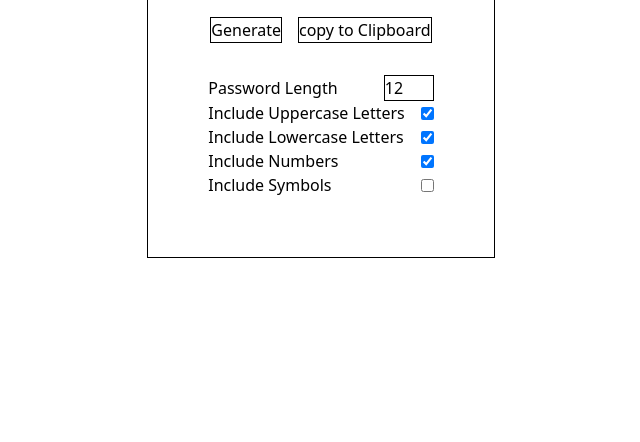
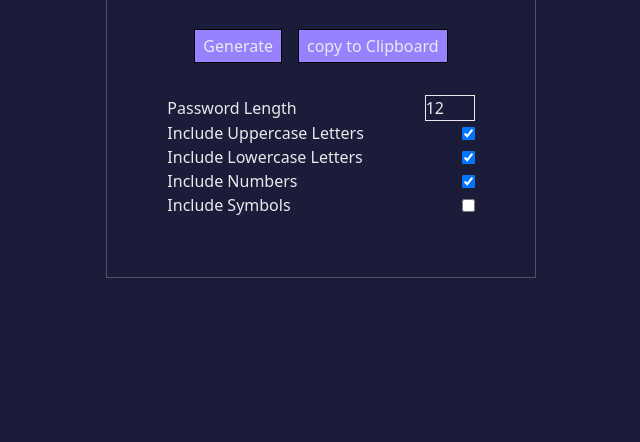
Before and after one commit to abhi21996/passwordGeneratorProject, a plain HTML site: page index.html in a window 1280 px wide. Shown: the part 358-800 px from the top of the page, without its empty margins (319-959 px from the left). Drawn offline with nearby package versions, Linux system fonts and the light colour scheme.

Commit message:
updated UI

```diff
--- a/index.html
+++ b/index.html
@@ -7,34 +7,34 @@
     <script src="./index.js"> </script>
     <title>Document</title>
 </head>
-<body class="flex justify-center items-center">
+<body class="flex justify-center items-center bg-[#1b1b3a]">
 
-    <div class="container flex flex-col justify-center items-center border border-black gap-8 mt-[200px] p-[60px] size-fit">
-        <h1>Password Generator</h1>
-        <input id="password-display" class="border border-black w-[220px]" readonly placeholder="click on Generate Button" />
+    <div class="container flex flex-col justify-center items-center border border-[#525262] gap-8 mt-[200px] p-[60px] size-fit">
+        <h1 class="text-[#eef1ef] text-3xl">Password Generator</h1>
+        <input id="password-display" class="border border-black w-[280px] bg-white" readonly placeholder="click on Generate Button" />
         <div class="btns flex flex-row justify-center items-center gap-4">
-            <button onclick="generatePassword()" class="border border-black">Generate</button>
-            <button onclick="copyPassword()" class="border border-black">copy to Clipboard</button>
+            <button onclick="generatePassword()" class="border border-black px-2 py-1 bg-[#9881ff] text-[#ebe9ea]">Generate</button>
+            <button onclick="copyPassword()" class="border border-black px-2 py-1 bg-[#9881ff] text-[#ebe9ea]">copy to Clipboard</button>
         </div>
         <div class="options">
-            <div class="option flex flex-row justify-between items-center">
-                <h4>Password Length</h4>
-                <input class="border border-black" type="text"  id="length" value="12" style="width: 50px;">
+            <div class="option flex flex-row items-center gap-32">
+                <h4 class="text-[#ebe9ea]">Password Length</h4>
+                <input class="border border-[#ebe9ea] text-[#ebe9ea]" type="text"  id="length" value="12" style="width: 50px;">
             </div>
-            <div class="option flex flex-row justify-between items-center gap-4">
-                <h4>Include Uppercase Letters</h4>
+            <div class="option flex flex-row justify-between items-center gap-8">
+                <h4 class="text-[#ebe9ea]">Include Uppercase Letters</h4>
                 <input type="checkbox" id="uppercase" checked>
             </div>
             <div class="option flex flex-row justify-between items-center gap-4">
-                <h4>Include Lowercase Letters</h4>
+                <h4 class="text-[#ebe9ea]">Include Lowercase Letters</h4>
                 <input type="checkbox" id="lowercase" checked>
             </div>
             <div class="option flex flex-row justify-between items-center gap-4">
-                <h4>Include Numbers</h4>
+                <h4 class="text-[#ebe9ea]">Include Numbers</h4>
                 <input type="checkbox" id="numbers" checked>
             </div>
             <div class="option flex flex-row justify-between items-center gap-4">
-                <h4>Include Symbols</h4>
+                <h4 class="text-[#ebe9ea]">Include Symbols</h4>
                 <input type="checkbox" id="symbols">
             </div>
         </div>
```
